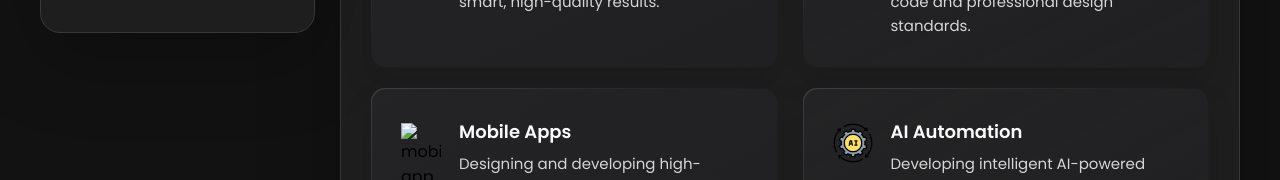
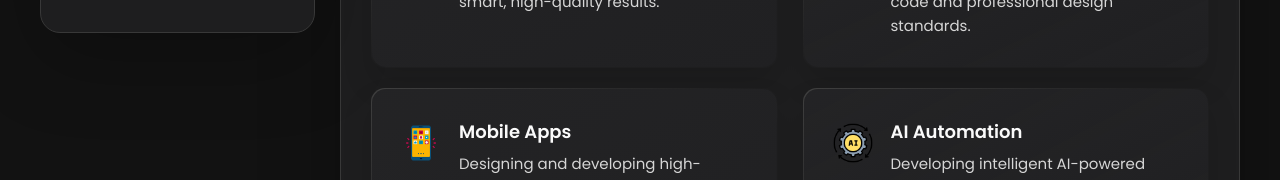
Before and after one commit to eeimaan/eeimaan.github.io, a plain HTML site: page index.html in a window 1280 px wide. Shown: the part 620-800 px from the top of the page. Drawn offline with nearby package versions, Linux system fonts and the light colour scheme.

Commit message:
icons fix

```diff
--- a/index.html
+++ b/index.html
@@ -276,7 +276,7 @@
             <li class="service-item">
 
               <div class="service-icon-box">
-                <img src="./assets/images/mobile.png/home/emaan/Downloads/mobile-app.png" alt="mobile app icon" width="40">
+                <img src="./assets/images/mobile.png" alt="mobile app icon" width="40">
               </div>
 
               <div class="service-content-box">
```
